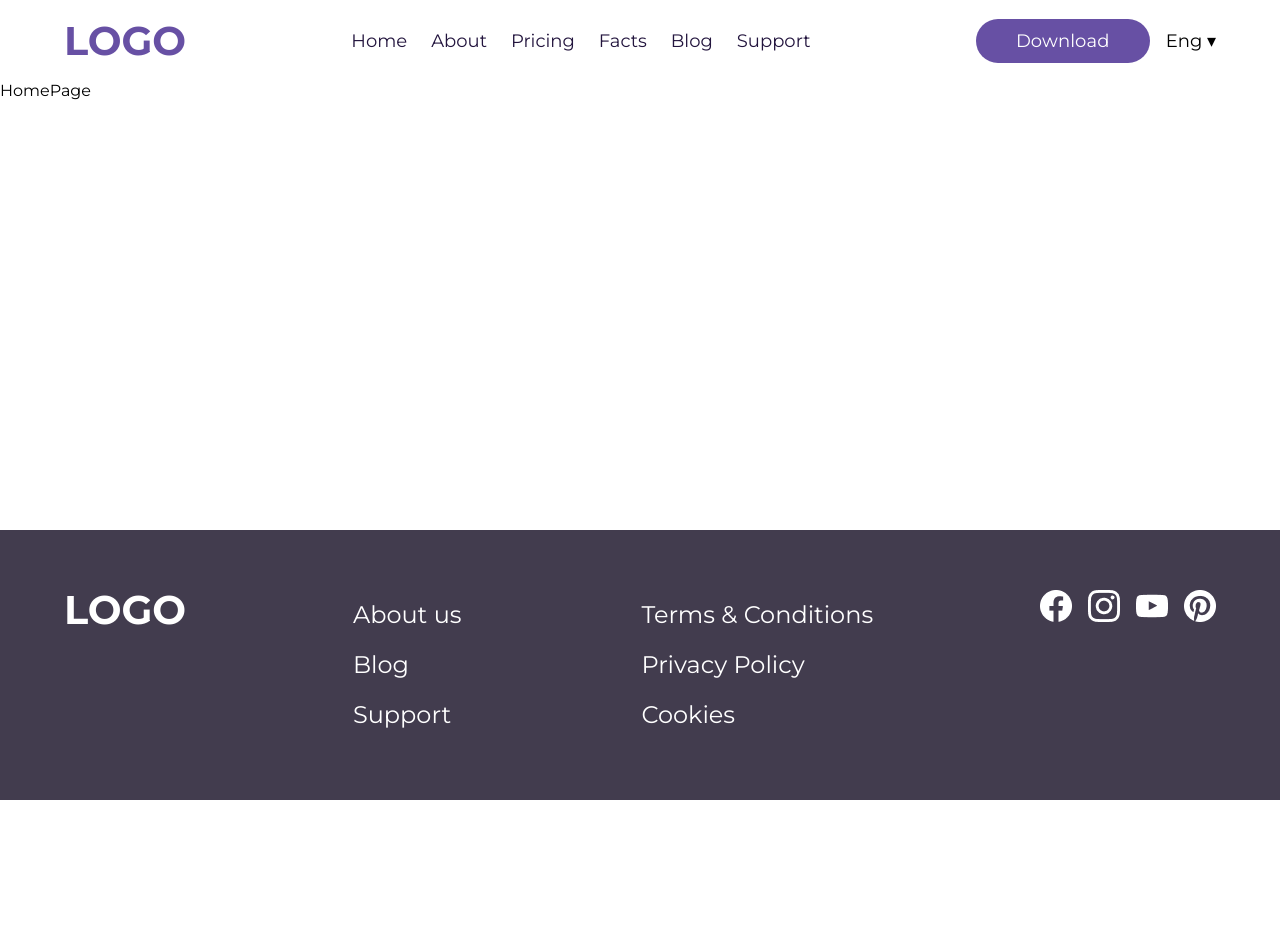
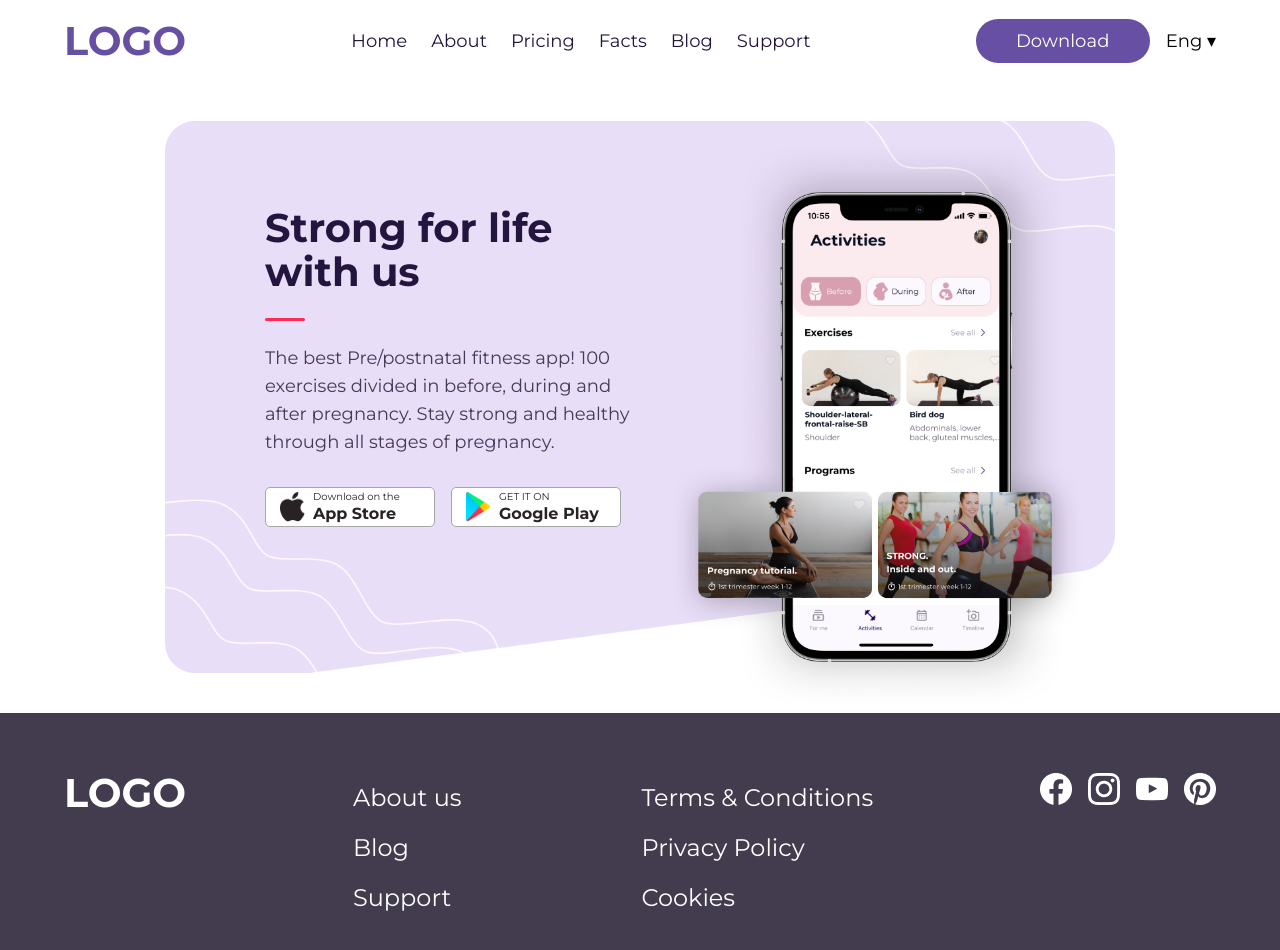
Before and after one commit to AnastasiiaBodnar/test-task, a Vue app: page / in a window 1280 px wide. Shown: the top 950 px of the page. Before the commit the page ends 800 px from the top, so only its background shows below. Built offline with nearby package versions, Linux system fonts and the light colour scheme.

Commit message:
feat: add styles for HeroSection component

```diff
--- a/src/assets/main.css
+++ b/src/assets/main.css
@@ -1,21 +1,25 @@
-:root{
-   --color-primary:  #6750A4;
-   --color-dark-text: #23153E;
-   --color-light-text: #443A5A;
-   --color-divider: #FF2D55;
-   --color-white: #FFFFFF;
+:root {
+  --color-primary: #6750A4;
+  --color-dark-text: #23153E;
+  --color-light-text: #443A5A;
+  --color-divider: #FF2D55;
+  --color-white: #FFFFFF;
+  --color-black: #282224;
 }
 
 * {
   font-family: 'Montserrat', sans-serif;
 }
 
-html, body {
+html,
+body {
   margin: 0;
   padding: 0;
   box-sizing: border-box;
 }
 
-*, *::before, *::after {
+*,
+*::before,
+*::after {
   box-sizing: inherit;
 }
--- a/src/components/home/HeroSection.vue
+++ b/src/components/home/HeroSection.vue
@@ -33,3 +33,109 @@
         </div>
     </section>
 </template>
+
+<style scoped>
+.hero {
+    padding: 40px 20px;
+}
+
+.hero__container {
+    max-width: 950px;
+    margin: 0 auto;
+    padding: 16px 28px 56px 100px;
+    background-image: url(/src/assets/image/bg.png);
+    background-size: cover;
+    background-position: center;
+    border-radius: 30px;
+    display: flex;
+    align-items: flex-start;
+    justify-content: space-between;
+    gap: 32px;
+}
+
+.hero__content {
+    flex: 1;
+    max-width: 380px;
+    margin-top: 36px;
+}
+
+.hero__title {
+    font-size: 40px;
+    font-weight: 700;
+    color: var(--color-dark-text);
+    margin-bottom: 24px;
+    line-height: 1.1;
+}
+
+.hero__divider {
+    width: 40px;
+    height: 3px;
+    background-color: var(--color-divider);
+    margin-bottom: 24px;
+    border-radius: 2px;
+}
+
+.hero__text {
+    font-size: 18px;
+    color: var(--color-light-text);
+    line-height: 1.55;
+    margin-bottom: 30px;
+}
+
+.hero__buttons {
+    display: flex;
+    gap: 16px;
+}
+
+.hero__store-btn {
+    display: flex;
+    align-items: center;
+    width: 170px;
+    height: 40px;
+    gap: 8px;
+    background-color: var(--color-white);
+    padding: 8px 14px;
+    border-radius: 5px;
+    text-decoration: none;
+    color: var(--color-black);
+    border: 1px solid #A6A6A6;
+}
+
+.hero__store-btn img {
+    height: 30px;
+    width: 25px;
+}
+
+.hero__store-text {
+    display: flex;
+    flex-direction: column;
+}
+
+.hero__store-label {
+    font-size: 10px;
+    line-height: 1;
+    margin-bottom: 4px;
+    color: var(--color-black);
+}
+
+.hero__store-name {
+    font-size: 16px;
+    font-weight: 600;
+    line-height: 1;
+}
+
+.hero__image {
+    flex: 1;
+    display: flex;
+    justify-content: flex-end;
+}
+
+.hero__image img {
+    max-width: 100%;
+    max-height: 480px;
+    object-fit: contain;
+    transform: scale(1.2);
+    transform-origin: top right;
+}
+
+</style>
--- a/src/views/HomePage.vue
+++ b/src/views/HomePage.vue
@@ -1,3 +1,9 @@
+<script setup>
+import HeroSection from '@/components/home/HeroSection.vue';
+</script>
+
 <template>
-  <div>HomePage</div>
+  <div>
+    <HeroSection />
+  </div>
 </template>
```
Also changed, not shown: src/assets/image/bg.png (added).
